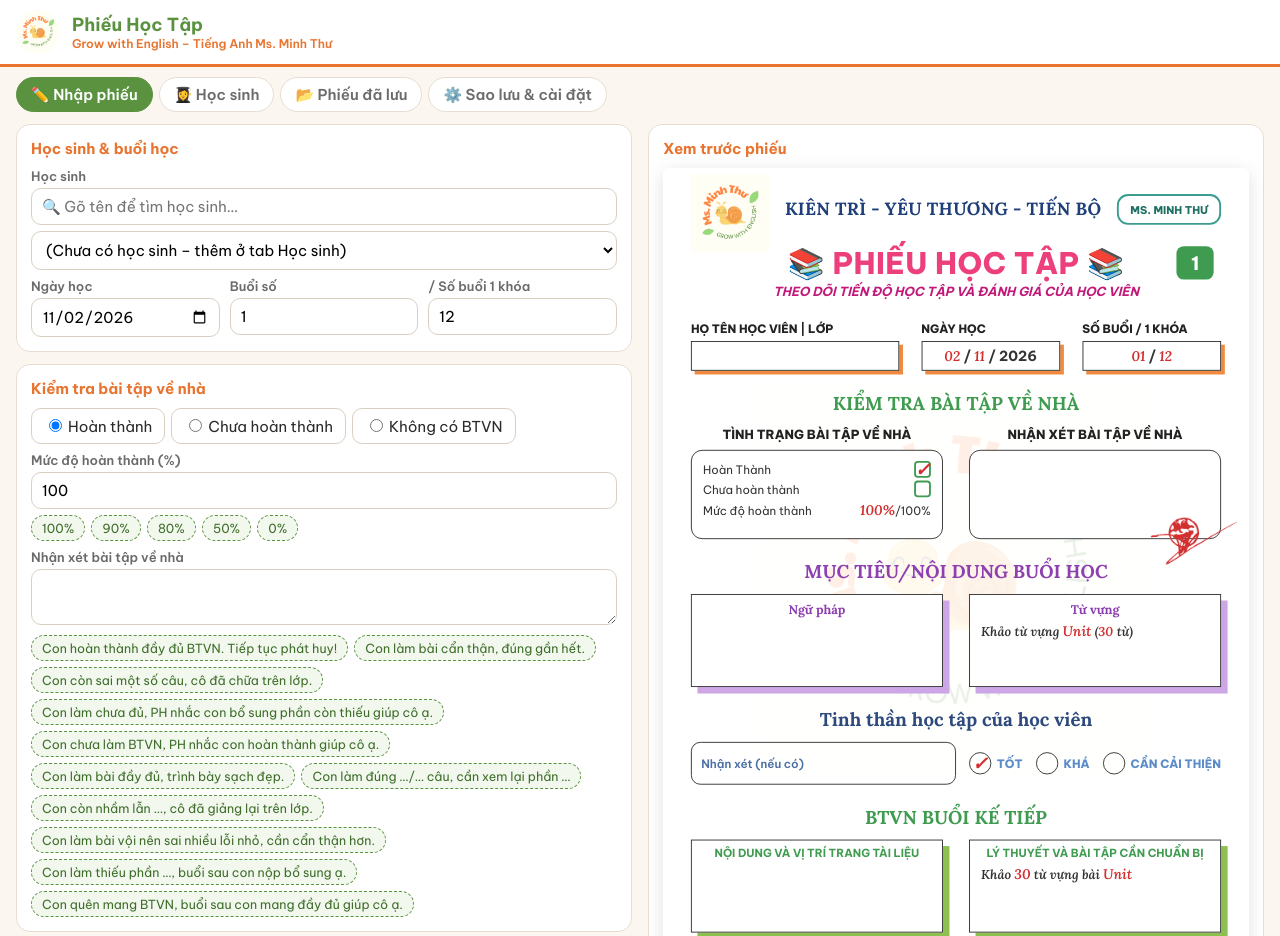
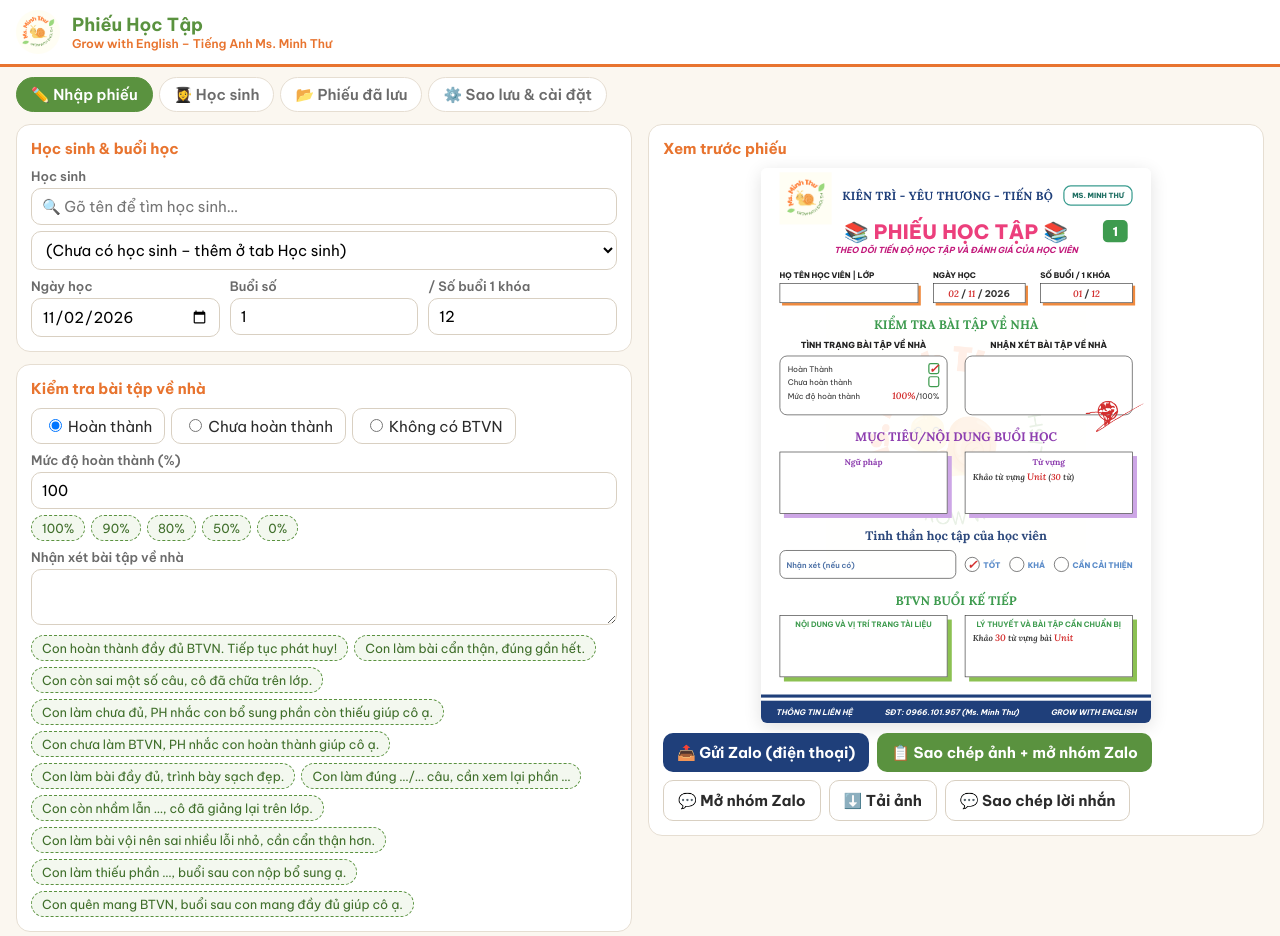
Before and after one commit to minhthunt10-rgb/phieu-hoc-tap, a plain HTML site: page index.html in a window 1280 px wide. Shown: the top 936 px of the page. Drawn offline with nearby package versions, Linux system fonts and the light colour scheme.

Commit message:
Xem trước phiếu nằm gọn 1 màn hình trên máy tính, chỉ kéo cột nhập bên trái
Co-Authored-By: Claude Opus 5.5 <noreply@anthropic.com>

```diff
--- a/index.html
+++ b/index.html
@@ -1,14 +1,14 @@
 <!doctype html>
 <html lang="vi">
 <head>
-<meta charset="utf-8"><link rel="icon" href="/favicon.ico?v=2"><link rel="apple-touch-icon" href="/apple-touch-icon.png">
+<meta charset="utf-8"><link rel="icon" href="/favicon.ico?v=202611021041"><link rel="apple-touch-icon" href="/apple-touch-icon.png">
 <meta name="viewport" content="width=device-width, initial-scale=1">
 <title>Phiếu Học Tập</title>
 <link rel="preconnect" href="https://fonts.googleapis.com"><link rel="preconnect" href="https://fonts.gstatic.com" crossorigin><link rel="preload" as="image" href="logo.png">
 <link href="https://fonts.googleapis.com/css2?family=Be+Vietnam+Pro:wght@400;500;600;700;800&family=Lora:ital,wght@0,700;1,600&display=swap" rel="stylesheet">
-<script src="logo.js?v=202610302000"></script>
+<script src="logo.js?v=202611021041"></script>
 <script defer src="https://cdnjs.cloudflare.com/ajax/libs/html2canvas/1.4.1/html2canvas.min.js"></script>
-<link rel="stylesheet" href="style.css?v=202610302000">
+<link rel="stylesheet" href="style.css?v=202611021041">
 </head>
 <body>
 <header class="app">
@@ -411,9 +411,18 @@ function fitOne(el){{
   let s=max;set(s);while(s>9&&fi.offsetHeight>H+1){s-=.5;set(s);}
 }}
 function fitPreview(){
-  const w=$('#previewWrap').clientWidth; if(!w)return;
-  const k=w/630, el=$('#preview'); el.style.transform=`scale(${k})`;
-  $('#previewWrap').style.height=(el.firstElementChild?el.firstElementChild.offsetHeight*k:0)+'px';
+  const wrap=$('#previewWrap'), el=$('#preview'); wrap.style.width='';
+  const w=wrap.clientWidth; if(!w)return;
+  const sh=el.firstElementChild?el.firstElementChild.offsetHeight:0;
+  let k=w/630;
+  // máy tính (2 cột): thu phiếu vừa 1 màn hình, khung đứng yên – chỉ kéo cột nhập bên trái
+  if(innerWidth>900&&sh){
+    const card=wrap.closest('.card'), other=card.offsetHeight-wrap.offsetHeight; // tiêu đề + nút + lời dặn
+    k=Math.max(.4,Math.min(k,(innerHeight-76-12-other)/sh));
+    wrap.style.width=630*k+'px';
+  }
+  el.style.transform=`scale(${k})`;
+  wrap.style.height=sh*k+'px';
 }
 window.addEventListener('resize',fitPreview);
 
--- a/style.css
+++ b/style.css
@@ -32,7 +32,8 @@ textarea{min-height:56px;resize:vertical}
 .grid2{display:grid;grid-template-columns:minmax(0,1fr) minmax(0,1fr);gap:16px;align-items:start}
 .sticky{position:sticky;top:76px}
 @media (max-width:900px){.grid2{grid-template-columns:minmax(0,1fr)}.sticky{position:static}}
-#previewWrap{width:100%;overflow:hidden;border-radius:6px;box-shadow:0 4px 18px rgba(0,0,0,.12);background:#fff}
+@media (min-width:901px){.sticky .hint{display:none}} /* máy tính: dành chỗ cho phiếu xem trước */
+#previewWrap{width:100%;margin:0 auto;overflow:hidden;border-radius:6px;box-shadow:0 4px 18px rgba(0,0,0,.12);background:#fff}
 #preview{transform-origin:top left}
 .hint{font-size:12.5px;color:var(--muted)}
 .toast{position:fixed;left:50%;bottom:20px;transform:translateX(-50%);background:#222;color:#fff;padding:10px 16px;border-radius:10px;opacity:0;transition:.3s;z-index:99;pointer-events:none;max-width:90vw}
```
Also changed, not shown: khao-tu.html (+4 -4 lines).
